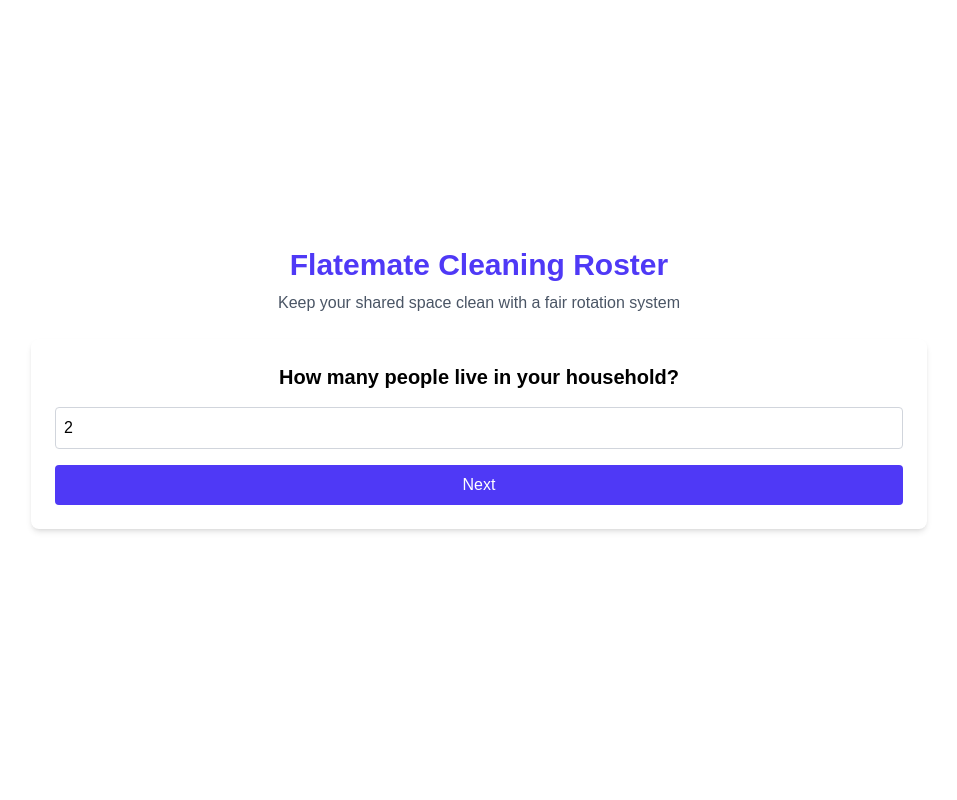
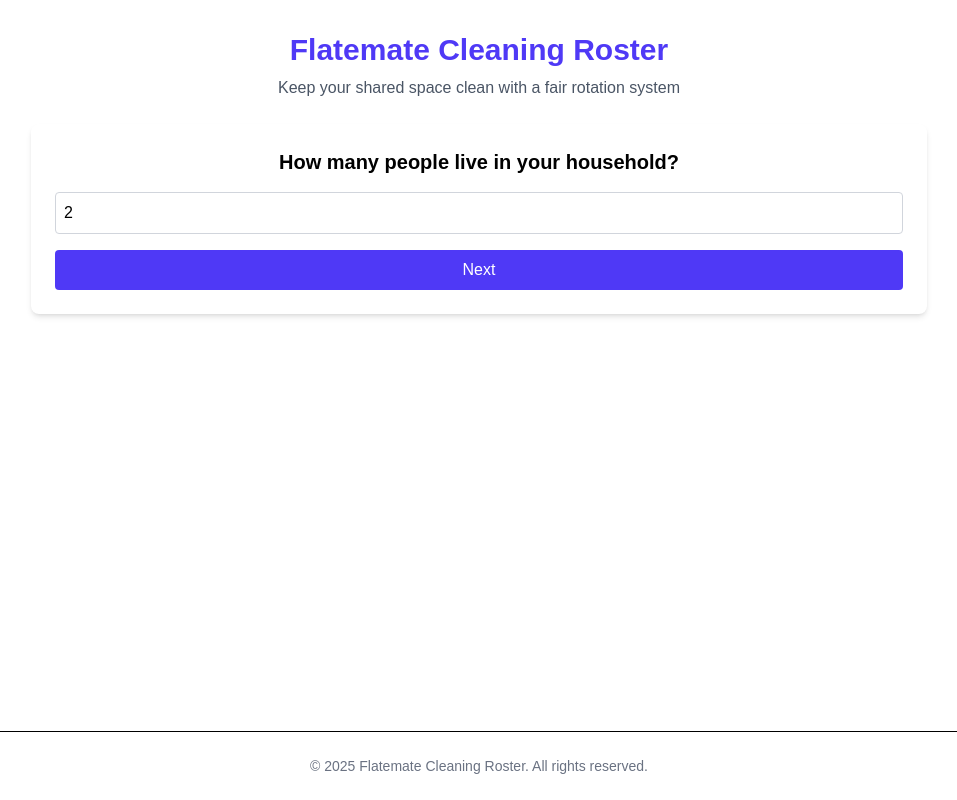
Before and after one commit to Nnange/rosterLoop, a Next.js app in the folder frontend/: page / in a window 1280 px wide. Shown: the whole page, without its empty margins (161-1118 px from the left). Built offline with nearby package versions, Linux system fonts and the light colour scheme.

Commit message:
feat: add Footer component and integrate it into the Home page layout

```diff
--- /dev/null
+++ b/frontend/app/components/Footer.tsx
@@ -0,0 +1,10 @@
+
+export default function Footer() {
+    return (
+        <div className="text-center px-4 py-6 mt-12 border-t mt-auto w-full">
+            <p className="text-sm text-gray-500">
+                &copy; {new Date().getFullYear()} Flatemate Cleaning Roster. All rights reserved.
+            </p>
+        </div>
+    );
+}
--- a/frontend/app/page.tsx
+++ b/frontend/app/page.tsx
@@ -5,6 +5,7 @@ import Header from "./components/Header";
 import { SetupForm } from "./components/SetupForm";
 import { useState } from "react";
 import { CleaningSchedule } from "./components/CleaningSchedule";
+import Footer from "./components/Footer";
 
 export default function Home() {
   const [isSetup, setIsSetup] = useState(false);
@@ -23,7 +24,7 @@ export default function Home() {
   }
 
   return (
-    <div className="flex flex-col min-h-screen items-center justify-center ">
+    <div className="flex flex-col min-h-screen items-center justify-center pt-8 ">
       <Header />
       {!isSetup ? (
         <SetupForm onComplete={handleSetupComplete} />
@@ -41,6 +42,7 @@ export default function Home() {
         </>
       )
       }
+      <Footer />
     </div>
   );
 }
```
